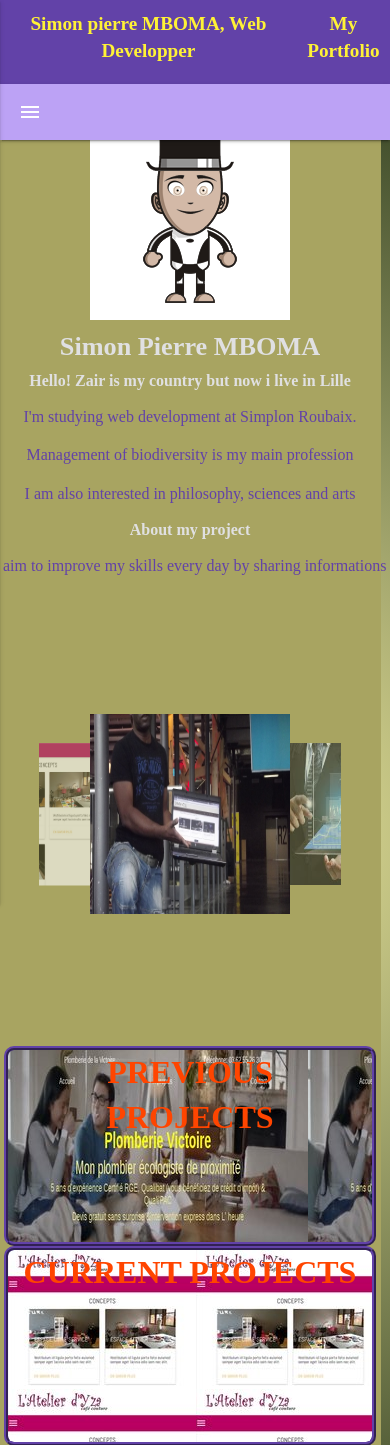
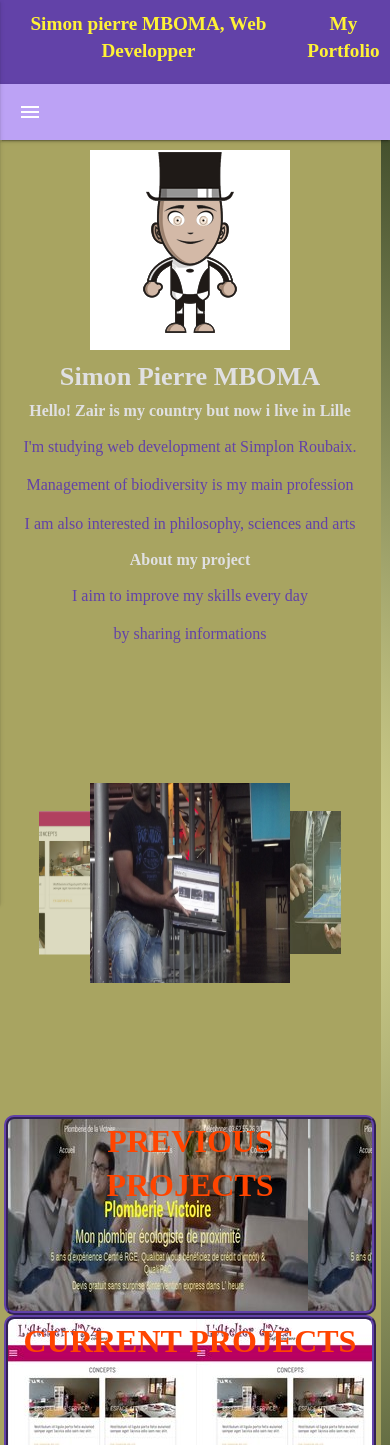
Before and after one commit to NTUMBA/portfolio_mboma_materialize, a PHP site: page /about.html in a window 390 px wide; the page is wider, and only the part inside the window is pictured. Shown: the top 1445 px of that part. Run offline with PHP 8.4, Linux system fonts and the light colour scheme; some libraries are stand-ins or nearby versions; some web fonts are replaced; grey boxes are pictures that could not be loaded.

Commit message:
Fixe wrapper responsivity

```diff
--- a/about.html
+++ b/about.html
@@ -60,18 +60,19 @@
             <h5>Hello! Zair is my country but now i live in Lille metropole.</h5>
             <p>I'm studying web development at Simplon Roubaix.<p>
             <p>Biodiversity management is my main profession</p>
-            <p>I am also interested in philosophy, astronomy, mathematics plastic and martial arts</p>
+            <p>I am also interested in philosophy, astronomy, mathematics, plastic and martial arts</p>
             <h5>About my project</h5>
             <p>Sharing front end &amp; back end's skills, using languages and frameworks performances. Codes and Pages that you may find here illustrate what i mean.</p>
           </div>
-          <div class="hide-on-med-and-up">
+          <div class="hide-on-lg-and-up">
             <h5>Simon Pierre MBOMA</h5>
             <h6>Hello! Zair is my country but now i live in Lille</h6>
             <p>I'm studying web development at Simplon Roubaix.<p>
             <p>Management of biodiversity is my main profession</p>
             <p>I am also interested in philosophy, sciences and arts</p>
             <h6>About my project</h6>
-            <p>I aim to improve my skills every day by sharing informations</p>
+            <p>I aim to improve my skills every day</p>
+            <p> by sharing informations</p>
           </div>
         </article>
         <figure class="carousel_size">
--- a/css/main.css
+++ b/css/main.css
@@ -138,7 +138,7 @@ ul li{
   list-style: none;
 }
 section{
-  padding-top: 120px;
+  padding-top: 150px;
   background-color:#A8A461;
 }
 article{
```
